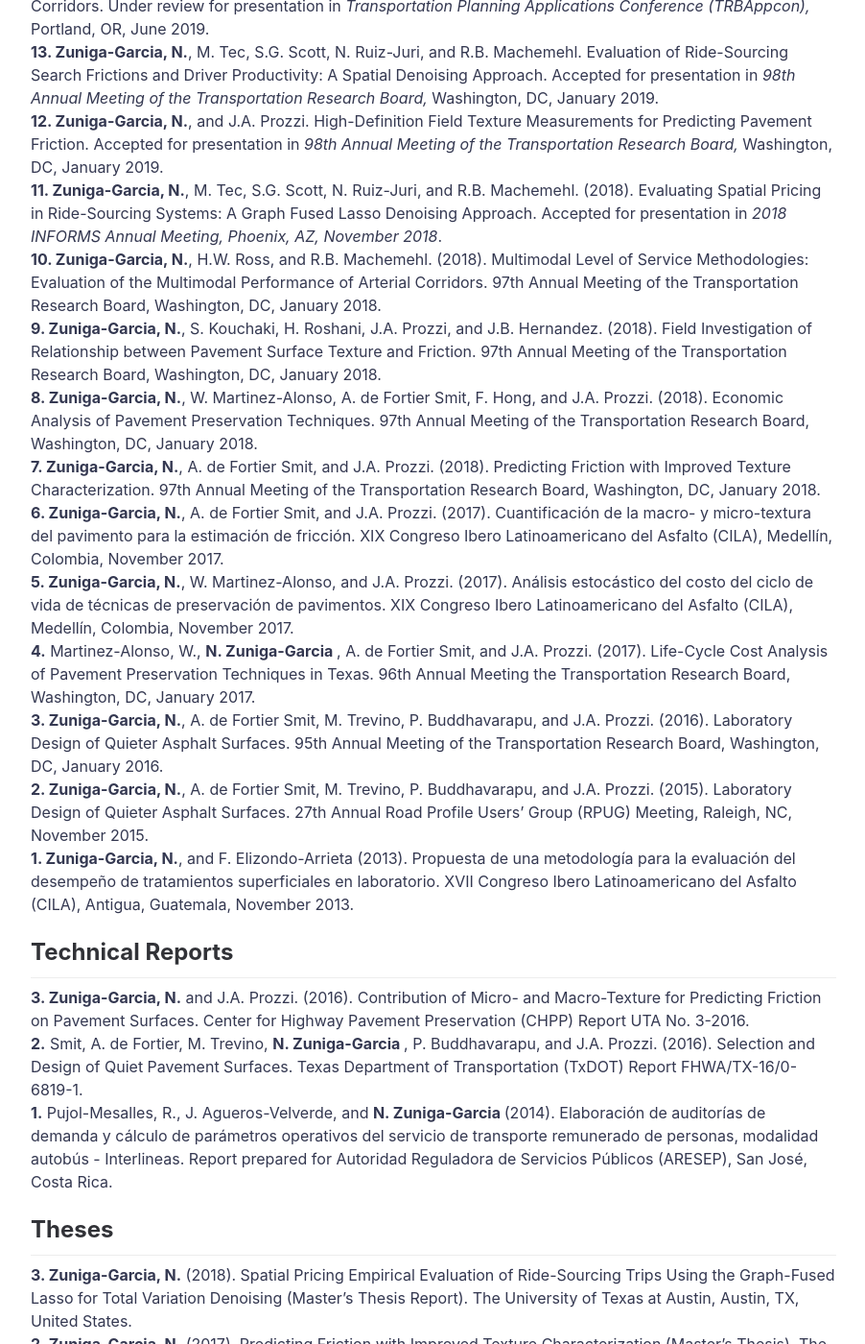
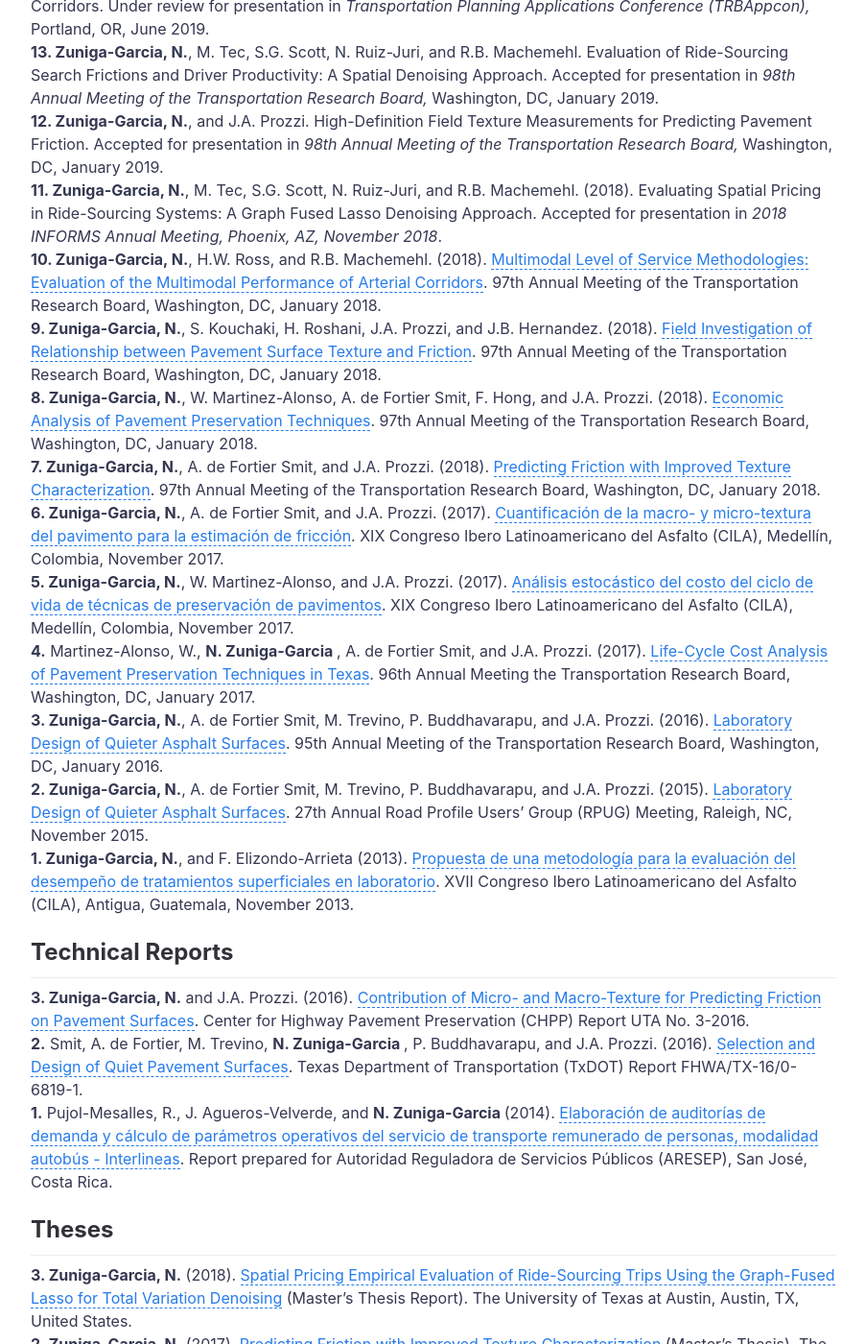
Before and after one commit to nzunigag/nzunigag.github.io, a Jekyll site: the page built from research.md, in a window 1280 px wide and 1400 px high, scrolled down 884 px. Shown: the whole window at 96% size, without its empty margins (188-1090 px from the left). Built offline with Jekyll 4.4.1, drawn with Linux system fonts in a browser that asks for light colours; part of the change alters nothing that is shown; some of the changed text lies outside the part shown.

Commit message:
Update research.md

```diff
--- a/research.md
+++ b/research.md
@@ -33,45 +33,45 @@ ___
 <br>
 <b>11. Zuniga-Garcia, N.</b>, M. Tec, S.G. Scott, N. Ruiz-Juri, and R.B. Machemehl. (2018). Evaluating Spatial Pricing in Ride-Sourcing Systems: A Graph Fused Lasso Denoising Approach. Accepted for presentation in <i> 2018 INFORMS Annual Meeting, Phoenix, AZ, November 2018</i>.
 <br>
-<b>10. Zuniga-Garcia, N.</b>, H.W. Ross, and R.B. Machemehl. (2018). Multimodal Level of Service Methodologies: Evaluation of the Multimodal Performance of Arterial Corridors. 97th Annual Meeting of the Transportation Research Board, Washington, DC, January 2018.
+<b>10. Zuniga-Garcia, N.</b>, H.W. Ross, and R.B. Machemehl. (2018). [Multimodal Level of Service Methodologies: Evaluation of the Multimodal Performance of Arterial Corridors](../research/pres/2018_MMLOS.pdf). 97th Annual Meeting of the Transportation Research Board, Washington, DC, January 2018.
 <br>
-<b> 9. Zuniga-Garcia, N.</b>, S. Kouchaki, H. Roshani, J.A. Prozzi, and J.B. Hernandez. (2018). Field Investigation of Relationship between Pavement Surface Texture and Friction. 97th Annual Meeting of the Transportation Research Board, Washington, DC, January 2018.
+<b> 9. Zuniga-Garcia, N.</b>, S. Kouchaki, H. Roshani, J.A. Prozzi, and J.B. Hernandez. (2018). [Field Investigation of Relationship between Pavement Surface Texture and Friction](../research/pres/2018_Friction_2.pdf). 97th Annual Meeting of the Transportation Research Board, Washington, DC, January 2018.
 <br>
-<b>8. Zuniga-Garcia, N.</b>, W. Martinez-Alonso, A. de Fortier Smit, F. Hong, and J.A. Prozzi. (2018). Economic Analysis of Pavement Preservation Techniques. 97th Annual Meeting of the Transportation Research Board, Washington, DC, January 2018.
+<b>8. Zuniga-Garcia, N.</b>, W. Martinez-Alonso, A. de Fortier Smit, F. Hong, and J.A. Prozzi. (2018). [Economic Analysis of Pavement Preservation Techniques](../research/pres/2018_LCCA.pdf). 97th Annual Meeting of the Transportation Research Board, Washington, DC, January 2018.
 <br>
-<b>7. Zuniga-Garcia, N.</b>, A. de Fortier Smit, and J.A. Prozzi. (2018). Predicting Friction with Improved Texture Characterization. 97th Annual Meeting of the Transportation Research Board, Washington, DC, January 2018.
+<b>7. Zuniga-Garcia, N.</b>, A. de Fortier Smit, and J.A. Prozzi. (2018). [Predicting Friction with Improved Texture Characterization](../research/pres/2018_Friction_1.pdf). 97th Annual Meeting of the Transportation Research Board, Washington, DC, January 2018.
 <br>
-<b>6. Zuniga-Garcia, N.</b>, A. de Fortier Smit, and J.A. Prozzi. (2017). Cuantificación de la macro- y micro-textura del pavimento para la estimación de fricción. XIX Congreso Ibero Latinoamericano del Asfalto (CILA), Medellín, Colombia, November 2017.
+<b>6. Zuniga-Garcia, N.</b>, A. de Fortier Smit, and J.A. Prozzi. (2017). [Cuantificación de la macro- y micro-textura del pavimento para la estimación de fricción](../research/pres/2017_CCV.pdf). XIX Congreso Ibero Latinoamericano del Asfalto (CILA), Medellín, Colombia, November 2017.
 <br>
-<b>5. Zuniga-Garcia, N.</b>, W. Martinez-Alonso, and J.A. Prozzi. (2017). Análisis estocástico del costo del ciclo de vida de técnicas de preservación de pavimentos. XIX Congreso Ibero Latinoamericano del Asfalto (CILA), Medellín, Colombia, November 2017.
+<b>5. Zuniga-Garcia, N.</b>, W. Martinez-Alonso, and J.A. Prozzi. (2017). [Análisis estocástico del costo del ciclo de vida de técnicas de preservación de pavimentos](../research/pres/2017_Friccion.pdf). XIX Congreso Ibero Latinoamericano del Asfalto (CILA), Medellín, Colombia, November 2017.
 <br>
-<b>4.</b> Martinez-Alonso, W., <b>N. Zuniga-Garcia </b>, A. de Fortier Smit, and J.A. Prozzi. (2017). Life-Cycle Cost Analysis of Pavement Preservation Techniques in Texas. 96th Annual Meeting the Transportation Research Board, Washington, DC, January 2017.
+<b>4.</b> Martinez-Alonso, W., <b>N. Zuniga-Garcia </b>, A. de Fortier Smit, and J.A. Prozzi. (2017). [Life-Cycle Cost Analysis of Pavement Preservation Techniques in Texas](../research/pres/2017_LCCA.pdf). 96th Annual Meeting the Transportation Research Board, Washington, DC, January 2017.
 <br>
-<b>3. Zuniga-Garcia, N.</b>, A. de Fortier Smit, M. Trevino, P. Buddhavarapu,  and J.A. Prozzi. (2016). Laboratory Design of Quieter Asphalt Surfaces. 95th Annual Meeting of the Transportation Research Board, Washington, DC, January 2016.
+<b>3. Zuniga-Garcia, N.</b>, A. de Fortier Smit, M. Trevino, P. Buddhavarapu,  and J.A. Prozzi. (2016). [Laboratory Design of Quieter Asphalt Surfaces](../research/pres/2016_Noise.pdf). 95th Annual Meeting of the Transportation Research Board, Washington, DC, January 2016.
 <br>
-<b>2. Zuniga-Garcia, N.</b>, A. de Fortier Smit, M. Trevino, P. Buddhavarapu,  and J.A. Prozzi. (2015). Laboratory Design of Quieter Asphalt Surfaces. 27th Annual Road Profile Users’ Group (RPUG) Meeting, Raleigh, NC, November 2015.
+<b>2. Zuniga-Garcia, N.</b>, A. de Fortier Smit, M. Trevino, P. Buddhavarapu,  and J.A. Prozzi. (2015). [Laboratory Design of Quieter Asphalt Surfaces](../research/pres/2015_Noise.pdf). 27th Annual Road Profile Users’ Group (RPUG) Meeting, Raleigh, NC, November 2015.
 <br>
-<b>1. Zuniga-Garcia, N.</b>, and F. Elizondo-Arrieta (2013). Propuesta de una metodología para la evaluación del desempeño de tratamientos superficiales en laboratorio. XVII Congreso Ibero Latinoamericano del Asfalto (CILA), Antigua, Guatemala, November 2013.
+<b>1. Zuniga-Garcia, N.</b>, and F. Elizondo-Arrieta (2013). [Propuesta de una metodología para la evaluación del desempeño de tratamientos superficiales en laboratorio](../research/pres/2013_TS.pdf). XVII Congreso Ibero Latinoamericano del Asfalto (CILA), Antigua, Guatemala, November 2013.
 
 
 ## Technical Reports
 ___
-<b>3. Zuniga-Garcia, N.</b> and J.A. Prozzi. (2016). Contribution of Micro- and Macro-Texture for Predicting Friction on Pavement Surfaces. Center for Highway Pavement Preservation (CHPP) Report UTA No. 3-2016.
+<b>3. Zuniga-Garcia, N.</b> and J.A. Prozzi. (2016). [Contribution of Micro- and Macro-Texture for Predicting Friction on Pavement Surfaces](../research/rep/2016_Friction.pdf). Center for Highway Pavement Preservation (CHPP) Report UTA No. 3-2016.
 <br>
-<b>2.</b> Smit, A. de Fortier, M. Trevino, <b> N. Zuniga-Garcia </b>, P. Buddhavarapu,  and J.A. Prozzi. (2016). Selection	and	Design	of	Quiet	Pavement Surfaces. Texas Department of Transportation (TxDOT) Report FHWA/TX-16/0-6819-1.
+<b>2.</b> Smit, A. de Fortier, M. Trevino, <b> N. Zuniga-Garcia </b>, P. Buddhavarapu,  and J.A. Prozzi. (2016). [Selection	and	Design	of	Quiet	Pavement Surfaces](../research/rep/2016_Noise.pdf). Texas Department of Transportation (TxDOT) Report FHWA/TX-16/0-6819-1.
 <br>
-<b>1.</b> Pujol-Mesalles, R., J. Agueros-Velverde, and <b> N. Zuniga-Garcia </b> (2014). Elaboración de auditorías de demanda y cálculo de parámetros operativos del servicio de transporte remunerado de personas, modalidad autobús - Interlineas. Report prepared for  Autoridad Reguladora de Servicios Públicos (ARESEP), San José, Costa Rica.
+<b>1.</b> Pujol-Mesalles, R., J. Agueros-Velverde, and <b> N. Zuniga-Garcia </b> (2014). [Elaboración de auditorías de demanda y cálculo de parámetros operativos del servicio de transporte remunerado de personas, modalidad autobús - Interlineas](../research/rep/2016_Aresep.pdf). Report prepared for  Autoridad Reguladora de Servicios Públicos (ARESEP), San José, Costa Rica.
 
 
 ## Theses
 ____
 
-<b>3. Zuniga-Garcia, N.</b> (2018). Spatial Pricing Empirical Evaluation of Ride-Sourcing
-Trips Using the Graph-Fused Lasso for Total Variation Denoising (Master's Thesis Report). The University of Texas at Austin, Austin, TX, United States.
+<b>3. Zuniga-Garcia, N.</b> (2018). [Spatial Pricing Empirical Evaluation of Ride-Sourcing
+Trips Using the Graph-Fused Lasso for Total Variation Denoising](../research/thes/2018_Thesis.pdf) (Master's Thesis Report). The University of Texas at Austin, Austin, TX, United States.
 <br>
-<b>2. Zuniga-Garcia, N.</b> (2017). Predicting Friction with Improved Texture Characterization (Master's Thesis). The University of Texas at Austin, Austin, TX, United States.
+<b>2. Zuniga-Garcia, N.</b> (2017). [Predicting Friction with Improved Texture Characterization](../research/thes/2017_Thesis.pdf) (Master's Thesis). The University of Texas at Austin, Austin, TX, United States.
 <br>
-<b>1. Zuniga-Garcia, N.</b> (2012). Propuesta de una metodología para la evaluación del desempeño de tratamientos superficiales en laboratorio (Licentiate's Thesis). University of Costa Rica, San José, Costa Rica.
+<b>1. Zuniga-Garcia, N.</b> (2012). [Propuesta de una metodología para la evaluación del desempeño de tratamientos superficiales en laboratorio](../research/thes/2012_Tesis.pdf) (Licentiate's Thesis). University of Costa Rica, San José, Costa Rica.
 
 
 ## Magazine Publications
```
